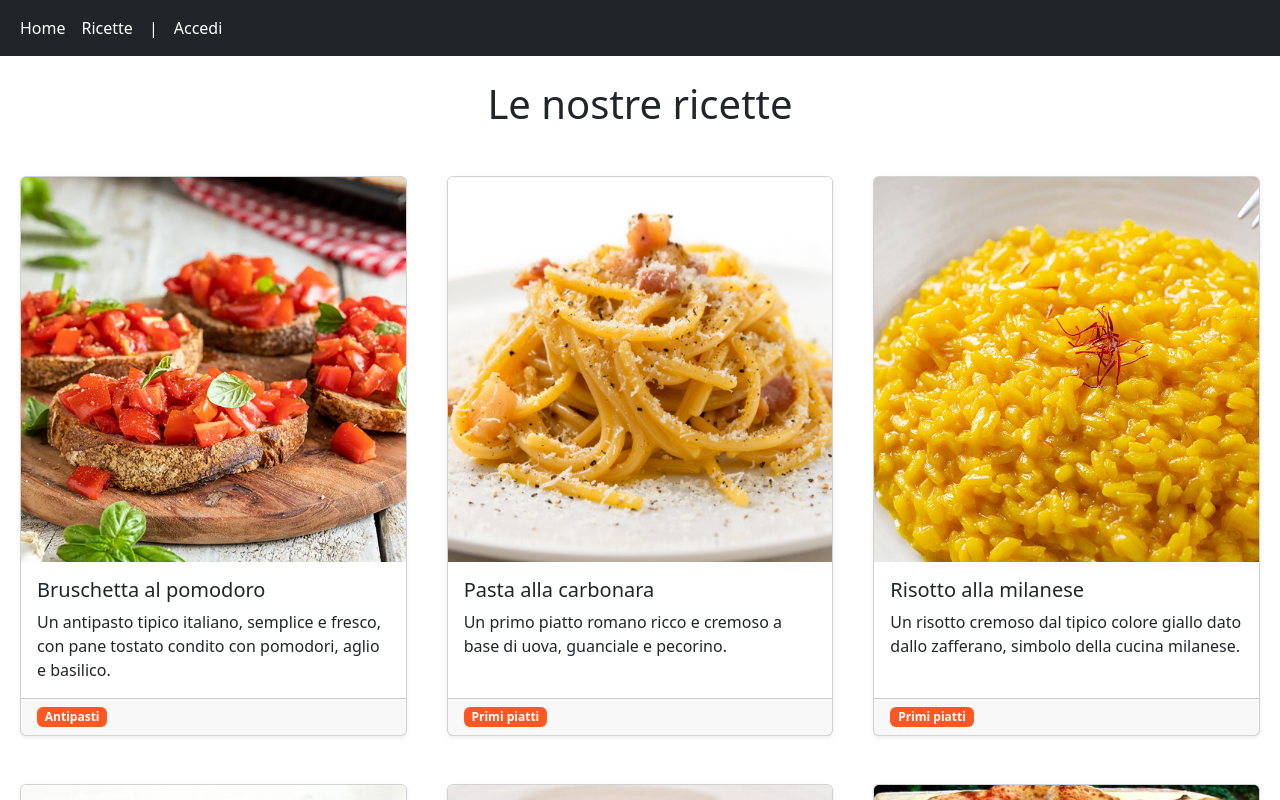
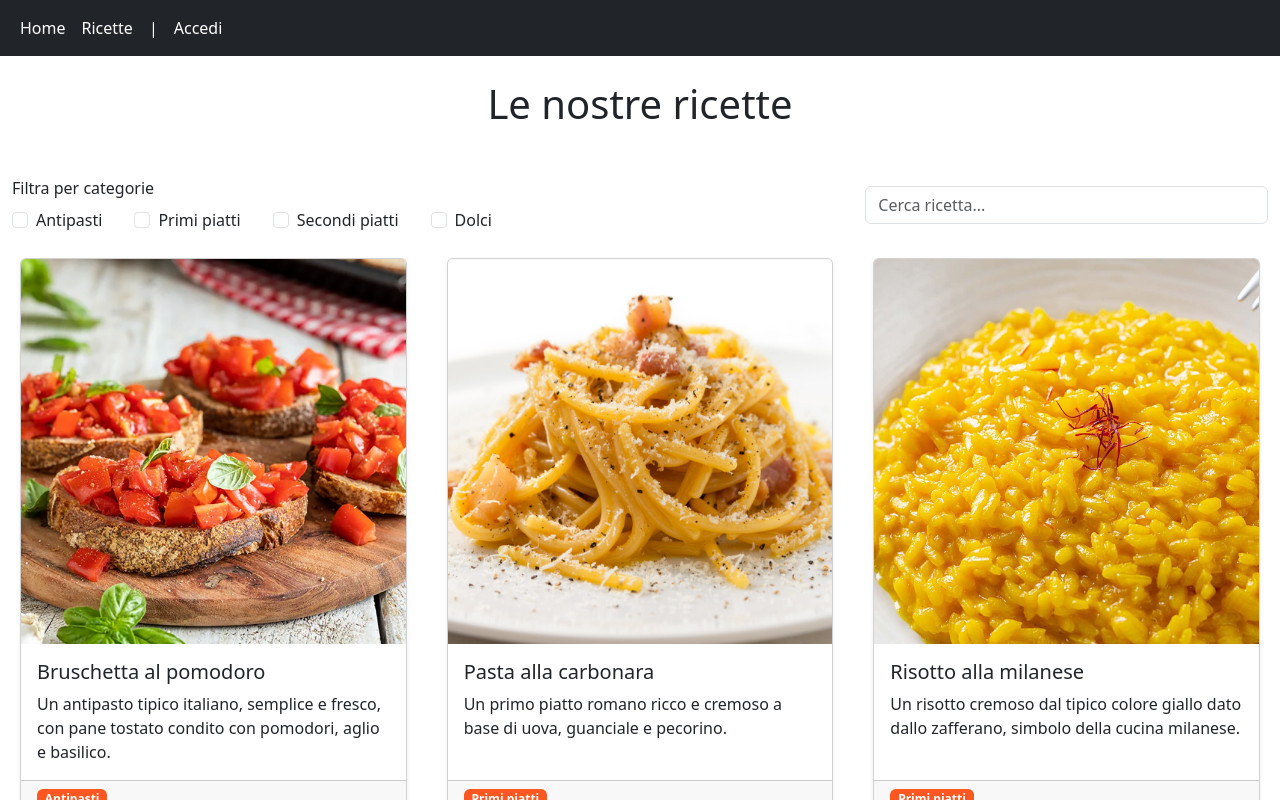
Before and after one commit to Pi3rres/progettoVue, a Vue app: page /ricette in a window 1280 px wide. Shown: the top 800 px of the page. Built offline with nearby package versions, Linux system fonts and the light colour scheme; data requests are answered from the project's data file.

Commit message:
Aggiunto filtri e ricetta. Aggiornato README

```diff
--- a/src/views/EditorView.vue
+++ b/src/views/EditorView.vue
@@ -15,8 +15,8 @@
         <select v-model="form.categoria" class="form-select" required>
           <option disabled value="">Seleziona una categoria</option>
           <option>Antipasti</option>
-          <option>Primi</option>
-          <option>Secondi</option>
+          <option>Primi piatti</option>
+          <option>Secondi piatti</option>
           <option>Dolci</option>
         </select>
       </div>
--- a/src/views/RecipeView.vue
+++ b/src/views/RecipeView.vue
@@ -1,14 +1,56 @@
 <template>
   <div class="container-xxl my-4">
     <h1 class="mb-5 text-center">Le nostre ricette</h1>
+
+    <div class="row align-items-center mb-4">
+      <!-- Filtri categorie -->
+      <div class="col-md-8">
+        <label class="form-label d-block">Filtra per categorie</label>
+        <div class="d-flex flex-wrap gap-3">
+          <div
+            v-for="cat in categorie"
+            :key="cat"
+            class="form-check form-check-inline"
+          >
+            <input
+              class="form-check-input"
+              type="checkbox"
+              :id="cat"
+              :value="cat"
+              v-model="categorieSelezionate"
+            />
+            <label class="form-check-label" :for="cat">{{ cat }}</label>
+          </div>
+        </div>
+      </div>
+
+      <!-- Ricerca -->
+      <div class="col-md-4 text-md-end mt-3 mt-md-0">
+        <input
+          type="text"
+          v-model="stringaRicerca"
+          placeholder="Cerca ricetta..."
+          class="form-control"
+        />
+      </div>
+    </div>
     <div
       class="row justify-content-center row-cols-1 row-cols-sm-2 row-cols-lg-3 row-cols-xxl-4 gy-md-4"
     >
-      <div v-for="ricetta in ricette" :key="ricetta.id" class="col d-flex mb-4">
+      <div
+        v-for="ricetta in ricetteFiltrate"
+        :key="ricetta.id"
+        class="col d-flex mb-4"
+      >
         <div class="flex-fill px-md-2">
           <RecipeCard :ricetta="ricetta"> </RecipeCard>
         </div>
       </div>
+    </div>
+    <div v-if="ricetteFiltrate.length === 0" class="text-center mt-4">
+      <p class="text-muted">
+        Nessuna ricetta trovata per le categorie selezionate.
+      </p>
     </div>
   </div>
 </template>
@@ -20,9 +62,27 @@ export default {
   components: {
     RecipeCard,
   },
+  data() {
+    return {
+      categorie: ["Antipasti", "Primi piatti", "Secondi piatti", "Dolci"],
+      categorieSelezionate: [],
+      stringaRicerca: "",
+    };
+  },
   computed: {
     ricette() {
       return this.$store.getters.ricette;
+    },
+    ricetteFiltrate() {
+      return this.ricette.filter((r) => {
+        const matchCategoria =
+          this.categorieSelezionate.length === 0 ||
+          this.categorieSelezionate.includes(r.categoria);
+        const matchNome = r.nome
+          .toLowerCase()
+          .includes(this.stringaRicerca.toLowerCase());
+        return matchCategoria && matchNome;
+      });
     },
   },
   created() {
```
Also changed, not shown: uno.txt (deleted), 1 other file (tests, documents, lock files or other folders).
